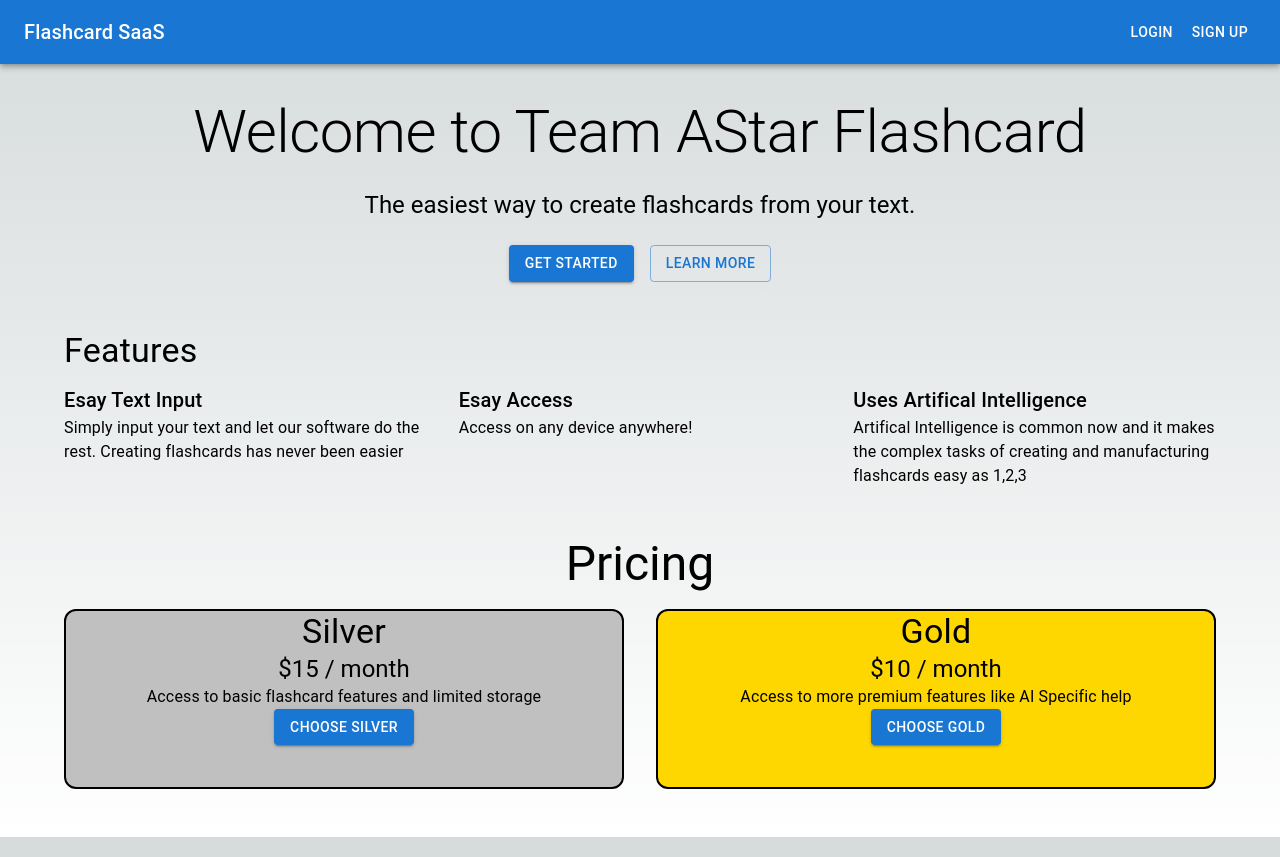
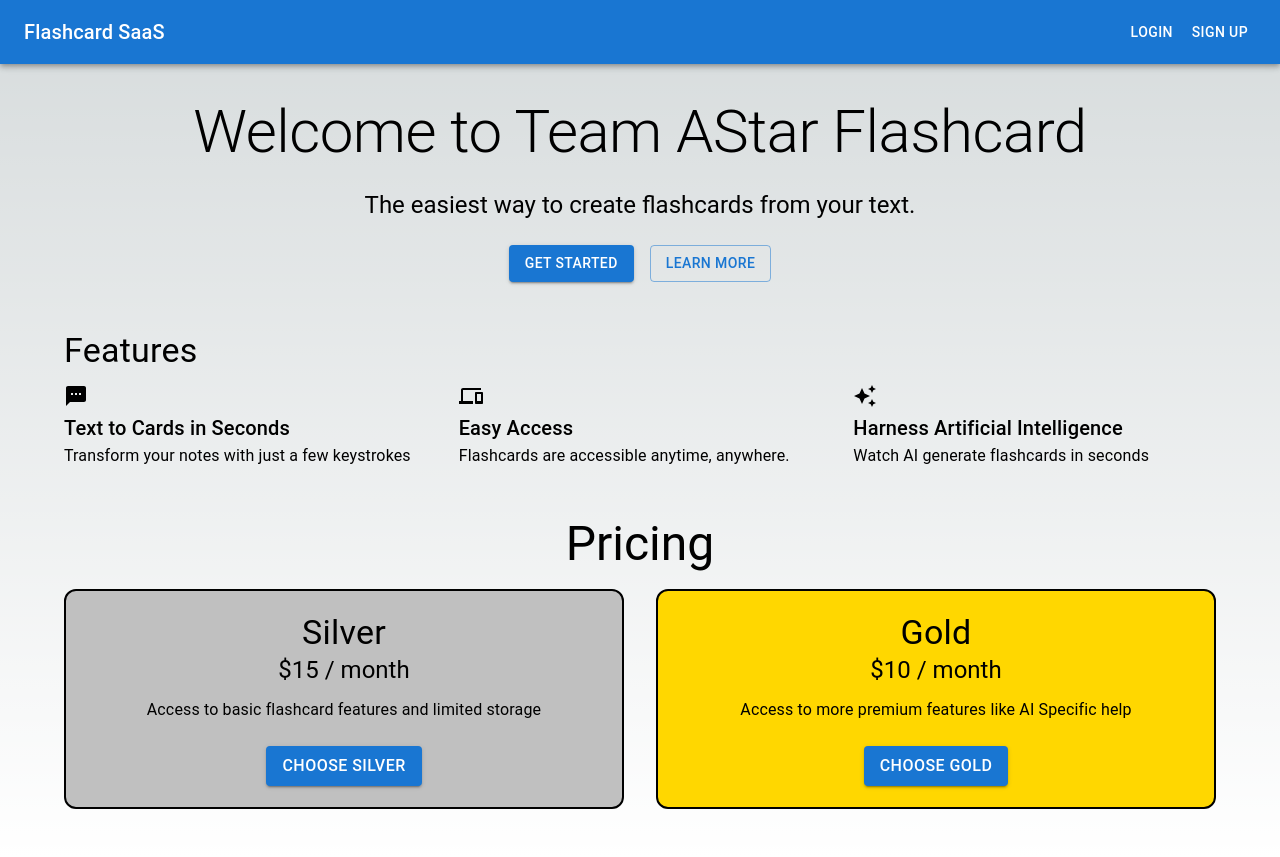
Before and after one commit to Shoheicode/Project-4-AI-Flashcards, a Next.js app: page / in a window 1280 px wide. Built offline with nearby package versions, Linux system fonts and the light colour scheme; no server answers.

Commit message:
feat: created infoCard component for landing page, added MUI icon dependency, changed infoCard titles and subtitles

```diff
--- a/app/page.js
+++ b/app/page.js
@@ -9,12 +9,16 @@ import {
   Toolbar,
   Typography,
 } from "@mui/material";
+import DevicesIcon from "@mui/icons-material/Devices";
+import TextsmsIcon from "@mui/icons-material/Textsms";
+import AutoAwesomeIcon from "@mui/icons-material/AutoAwesome";
 import Image from "next/image";
 import getStripe from "./utils/get-stripe";
 import { SignedIn, SignedOut, UserButton, SignIn } from "@clerk/nextjs";
 import Head from "next/head";
 import App from "next/app";
 import PaidTierCard from "@/components/paidTierCard/paidTierCard";
+import InfoCard from "@/components/infoCard/infoCard";
 
 export default function Home() {
   const handleSubmit = async () => {
@@ -80,34 +84,28 @@ export default function Home() {
             Learn More
           </Button>
         </Box>
+
         <Box sx={{ my: 6 }}>
           <Typography variant="h4" component="h2" gutterBottom>
             Features
           </Typography>
           <Grid container spacing={4}>
             {/* Feature items */}
-            <Grid item xs={12} md={4}>
-              <Typography variant="h6"> Esay Text Input</Typography>
-              <Typography>
-                {" "}
-                Simply input your text and let our software do the rest.
-                Creating flashcards has never been easier
-              </Typography>
-            </Grid>
-
-            <Grid item xs={12} md={4}>
-              <Typography variant="h6"> Esay Access</Typography>
-              <Typography> Access on any device anywhere!</Typography>
-            </Grid>
-
-            <Grid item xs={12} md={4}>
-              <Typography variant="h6"> Uses Artifical Intelligence</Typography>
-              <Typography>
-                {" "}
-                Artifical Intelligence is common now and it makes the complex
-                tasks of creating and manufacturing flashcards easy as 1,2,3
-              </Typography>
-            </Grid>
+            <InfoCard
+              icon={<TextsmsIcon />}
+              title="Text to Cards in Seconds"
+              subtitle="Transform your notes with just a few keystrokes"
+            />
+            <InfoCard
+              icon={<DevicesIcon />}
+              title="Easy Access"
+              subtitle="Flashcards are accessible anytime, anywhere."
+            />
+            <InfoCard
+              icon={<AutoAwesomeIcon />}
+              title="Harness Artificial Intelligence"
+              subtitle="Watch AI generate flashcards in seconds"
+            />
           </Grid>
         </Box>
 
--- /dev/null
+++ b/components/infoCard/infoCard.js
@@ -0,0 +1,11 @@
+import { Box, Grid, Typography } from "@mui/material";
+
+export default function InfoCard({ icon, title, subtitle }) {
+  return (
+    <Grid item xs={12} md={4}>
+      {icon}
+      <Typography variant="h6">{title}</Typography>
+      <Typography>{subtitle}</Typography>
+    </Grid>
+  );
+}
--- a/components/paidTierCard/paidTierCard.js
+++ b/components/paidTierCard/paidTierCard.js
@@ -9,15 +9,25 @@ export default function PaidTierCard({
   return (
     <Grid item xs={12} md={6}>
       <Box
-        height={180}
+        height={220}
         border={"2px solid black"}
         borderRadius={3}
         bgcolor={bgcolor}
+        display="flex"
+        flexDirection="column"
+        alignItems="center"
+        justifyContent="center"
       >
         <Typography variant="h4">{tierName}</Typography>
-        <Typography variant="h5">{price}</Typography>
+        <Typography variant="h5" sx={{ marginBottom: "0.5em" }}>
+          {price}
+        </Typography>
         <Typography>{description}</Typography>
-        <Button variant="contained" color="primary">
+        <Button
+          variant="contained"
+          color="primary"
+          sx={{ fontSize: 16, marginTop: "1.5em" }}
+        >
           Choose {tierName}
         </Button>
       </Box>
--- a/package.json
+++ b/package.json
@@ -12,6 +12,7 @@
     "@clerk/nextjs": "^5.3.0",
     "@emotion/react": "^11.13.0",
     "@emotion/styled": "^11.13.0",
+    "@mui/icons-material": "^5.16.7",
     "@mui/material": "^5.16.7",
     "@stripe/stripe-js": "^4.2.0",
     "firebase": "^10.12.5",
```
